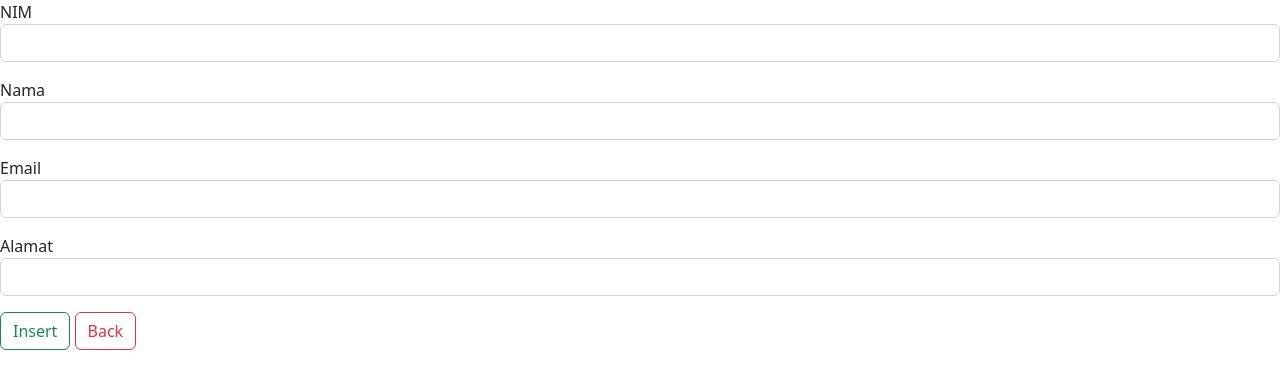
After one commit to ReySnts/WebProg-Underrated, a PHP site: page /mhs_insert.php in a window 1280 px wide. The commit adds this page. Shown: the top 389 px of the page. Run offline with PHP 8.4, Linux system fonts and the light colour scheme.

Commit message:
Add files via upload
Fixed insert, and update button

```diff
--- a/connect.php
+++ b/connect.php
@@ -1,10 +1,10 @@
 <?php
-    $conn = mysqli_connect("localhost","root","","college_prog1");
-
-    // function select_data($conn){
-    //     $query = "SELECT * FROM mahasiswa ";
-    //     $result = mysqli_query($conn, $query);
-    //     return $result;
-    // }
-
+    $conn =
+    mysqli_connect
+    (
+        "localhost",
+        "root",
+        "",
+        "college_prog1"
+    );
 ?>
--- /dev/null
+++ b/mhs_insert.php
@@ -0,0 +1,56 @@
+<?php
+  if (!session_start()) session_start();
+  include 'connect.php';
+  function check_ins(){
+    if(isset($_POST['nim_add']) && isset($_POST['nama_add'])
+    && isset($_POST['email_add']) && isset($_POST['alamat_add']) ){
+      return 1;
+    }
+  }
+  if(check_ins() && isset($_POST['insert_mhs']))
+  {
+    $add_nim = $_POST['nim_add'];
+    $add_name = $_POST['nama_add'];
+    $add_mail = $_POST['email_add'];
+    $add_addr = $_POST['alamat_add'];
+    $add_query = "INSERT INTO `mahasiswa` (`Nim`, `Nama`, `E-mail`, `Alamat`) VALUES ('$add_nim', '$add_name', '$add_mail', '$add_addr')";
+    $conf = mysqli_query($conn, $add_query);
+    header("refresh:0; index.php");
+  }
+?>
+<!DOCTYPE html>
+<html lang="en">
+  <head>
+    <meta charset="UTF-8">
+    <meta http-equiv="X-UA-Compatible" content="IE=edge">
+    <meta name="viewport" content="width=device-width, initial-scale=1.0">
+    <link href="https://cdn.jsdelivr.net/npm/bootstrap@5.2.0-beta1/dist/css/bootstrap.min.css"
+    rel="stylesheet" integrity="sha384-0evHe/X+R7YkIZDRvuzKMRqM+OrBnVFBL6DOitfPri4tjfHxaWutUpFmBp4vmVor"
+    crossorigin="anonymous">
+    <title>INSERT</title>
+  </head>
+  <body>
+    <form action="" method="POST">
+      <div class="mb-3">
+        <label for="nim_add">NIM</label>
+        <input type="text" name="nim_add" class="form-control">
+      </div>
+      <div class="mb-3">
+        <label for="nama_add">Nama</label>
+        <input type="text" name="nama_add" class="form-control">
+      </div>
+      <div class="mb-3">
+        <label for="email_add">Email</label>
+        <input type="text" name="email_add" class="form-control">
+      </div>
+      <div class="mb-3">
+        <label for="alamat_add">Alamat</label>
+        <input type="text" name="alamat_add" class="form-control">
+      </div>
+      <button type="submit" name="insert_mhs" class="btn btn-outline-success">
+        Insert
+      </button>
+      <a href="index.php" class="btn btn-outline-danger">Back</a>
+    </form>
+  </body>
+</html>
```
Also changed, not shown: index.php (+36 -26 lines), mhs_update.php (+24 -20 lines).
